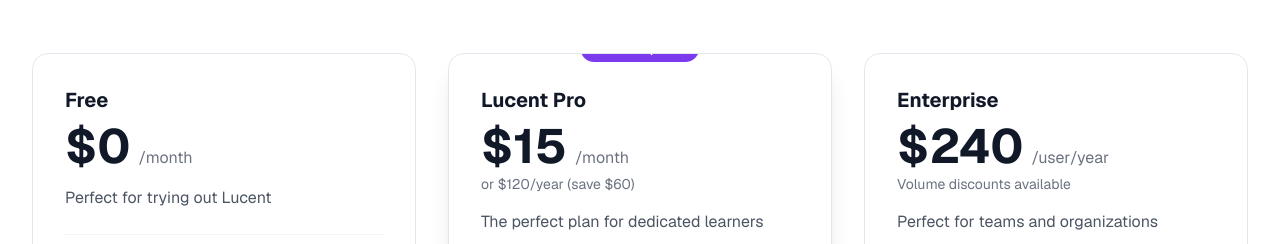
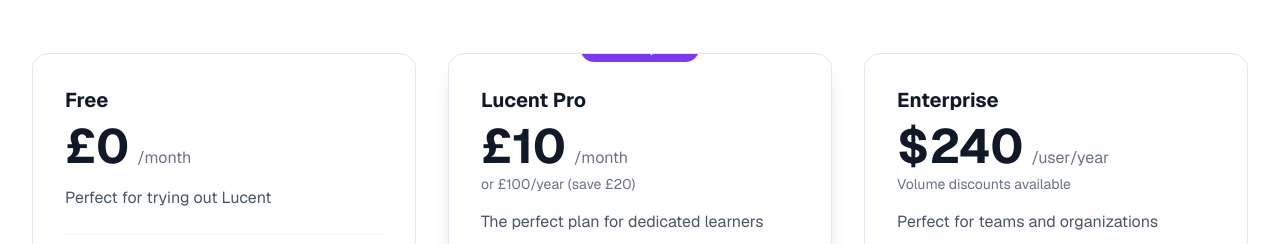
Before and after one commit to Uwais12/Lucent, a Next.js app: page /landing-page in a window 1280 px wide. Shown: the part 6100-6344 px from the top of the page. Built offline with nearby package versions, Linux system fonts and the light colour scheme; no server answers.

Commit message:
fixed pricing

```diff
--- a/src/app/landing-page/page.js
+++ b/src/app/landing-page/page.js
@@ -680,7 +680,7 @@
                 <div className="mb-4">
                   <h3 className="text-xl font-bold text-gray-900">Free</h3>
                   <div className="mt-2 flex items-baseline">
-                    <span className="text-5xl font-bold text-gray-900">$0</span>
+                    <span className="text-5xl font-bold text-gray-900">£0</span>
                     <span className="ml-2 text-gray-500">/month</span>
                   </div>
                   <p className="mt-4 text-gray-600">Perfect for trying out Lucent</p>
@@ -718,10 +718,10 @@
                 <div className="mb-4">
                   <h3 className="text-xl font-bold text-gray-900">Lucent Pro</h3>
                   <div className="mt-2 flex items-baseline">
-                    <span className="text-5xl font-bold text-gray-900">$15</span>
+                    <span className="text-5xl font-bold text-gray-900">£10</span>
                     <span className="ml-2 text-gray-500">/month</span>
                   </div>
-                  <p className="mt-1 text-sm text-gray-500">or $120/year (save $60)</p>
+                  <p className="mt-1 text-sm text-gray-500">or £100/year (save £20)</p>
                   <p className="mt-4 text-gray-600">The perfect plan for dedicated learners</p>
                 </div>
 
```
